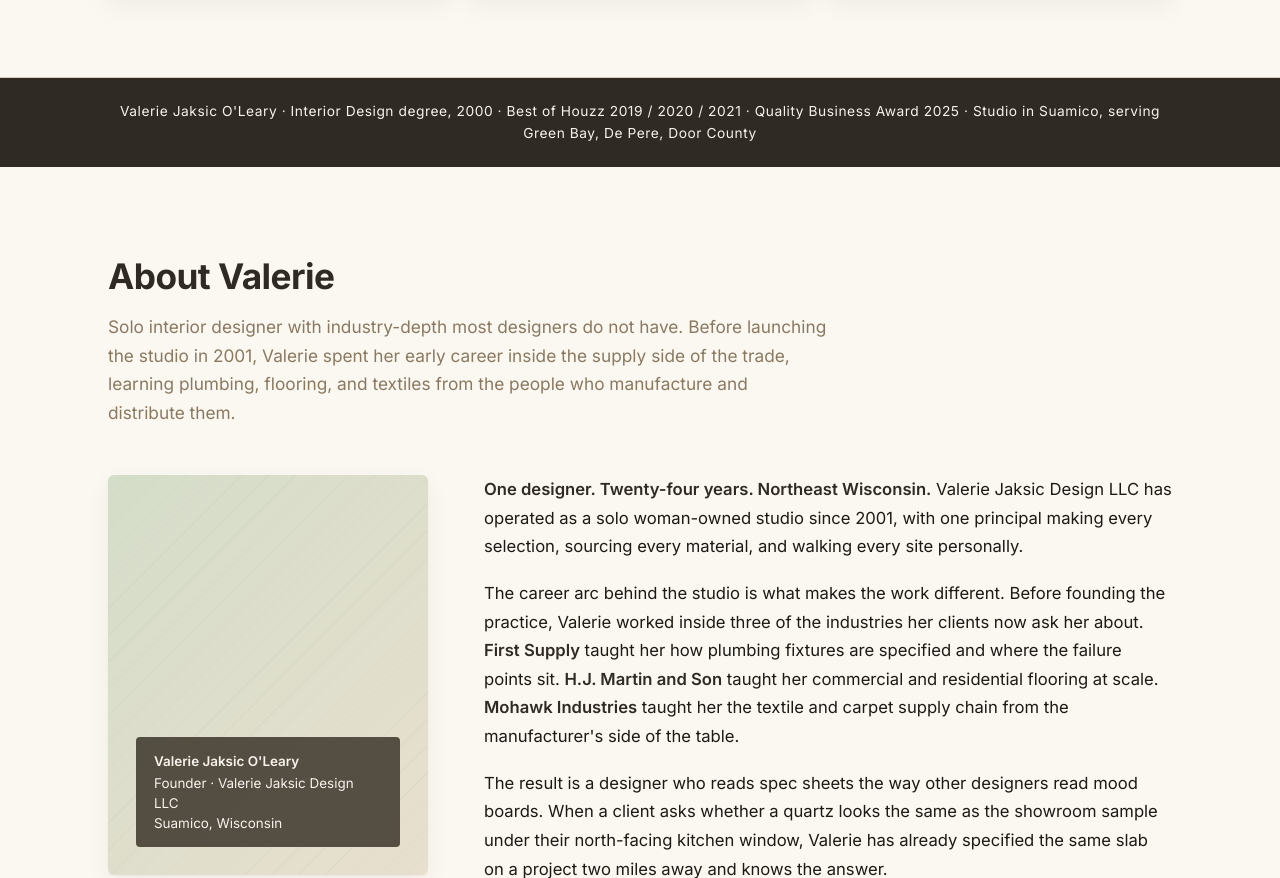
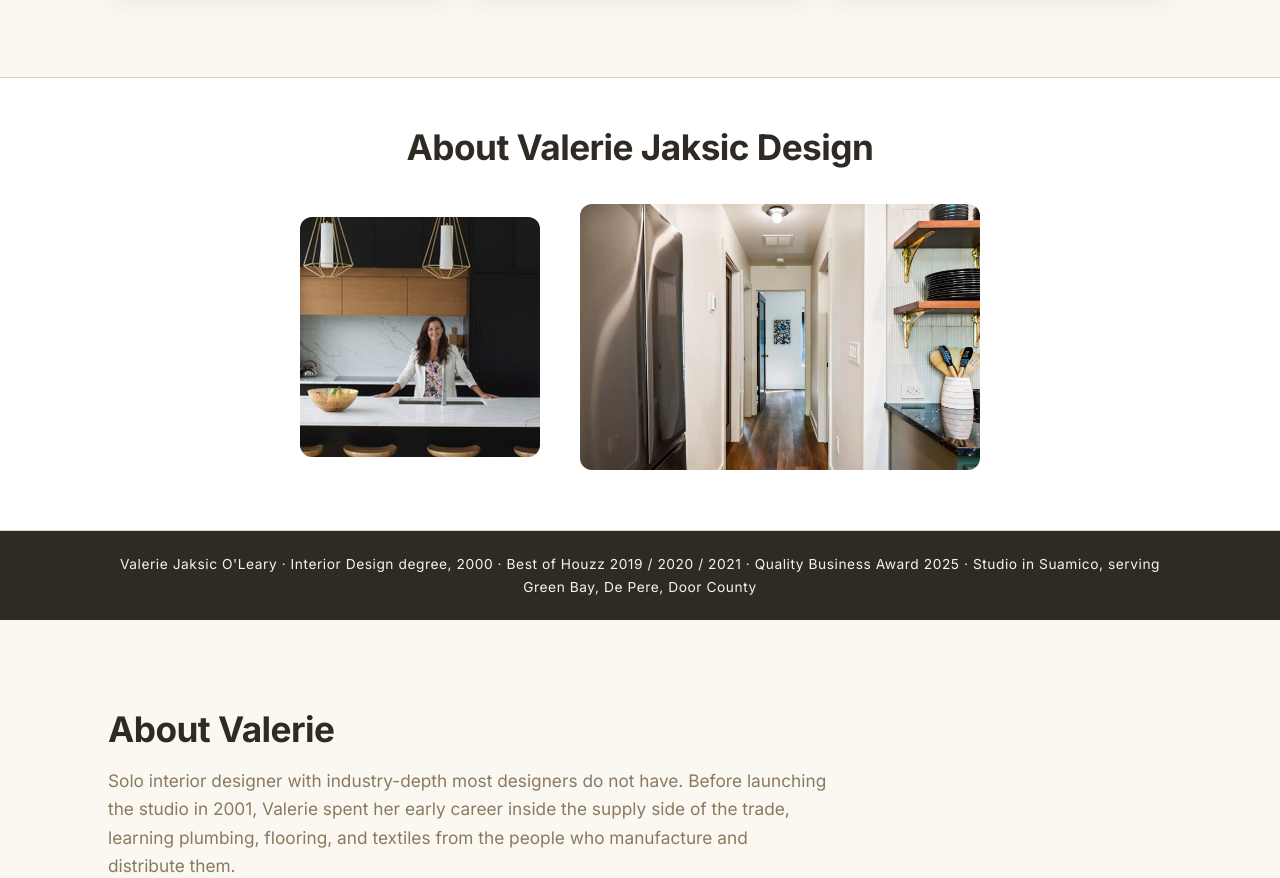
Before and after one commit to andrei170/valerie-jaksic-design-demo, a plain HTML site: page index.html in a window 1280 px wide. Shown: the part 823-1701 px from the top of the page. Drawn offline with Linux system fonts and the light colour scheme.

Commit message:
Add real prospect photos

```diff
--- a/index.html
+++ b/index.html
@@ -530,6 +530,16 @@
   </div>
 </section>
 
+<section class="prospect-photos" style="padding: 48px 0; background: #fff;">
+  <div class="container" style="text-align: center;">
+    <h2 style="margin-bottom: 24px;">About Valerie Jaksic Design</h2>
+    <div style="display: flex; flex-wrap: wrap; justify-content: center; align-items: center; gap: 16px;">
+      <img src="img/valerie-portrait.jpg" alt="Valerie Jaksic O'Leary, owner of Valerie Jaksic Design" style="max-width: 240px; border-radius: 12px; margin: 12px;">
+      <img src="img/the-pointe-hero.webp" alt="The Pointe: A Door County Experience, residential interior project by Valerie Jaksic Design" style="max-width: 400px; border-radius: 12px; margin: 12px;">
+    </div>
+  </div>
+</section>
+
 <div class="trust-band">
   <div class="container">
     Valerie Jaksic O'Leary <span>&middot;</span> Interior Design degree, 2000 <span>&middot;</span> Best of Houzz 2019 / 2020 / 2021 <span>&middot;</span> Quality Business Award 2025 <span>&middot;</span> Studio in Suamico, serving Green Bay, De Pere, Door County
```
Also changed, not shown: img/the-pointe-hero.webp (added), img/valerie-portrait.jpg (added).
